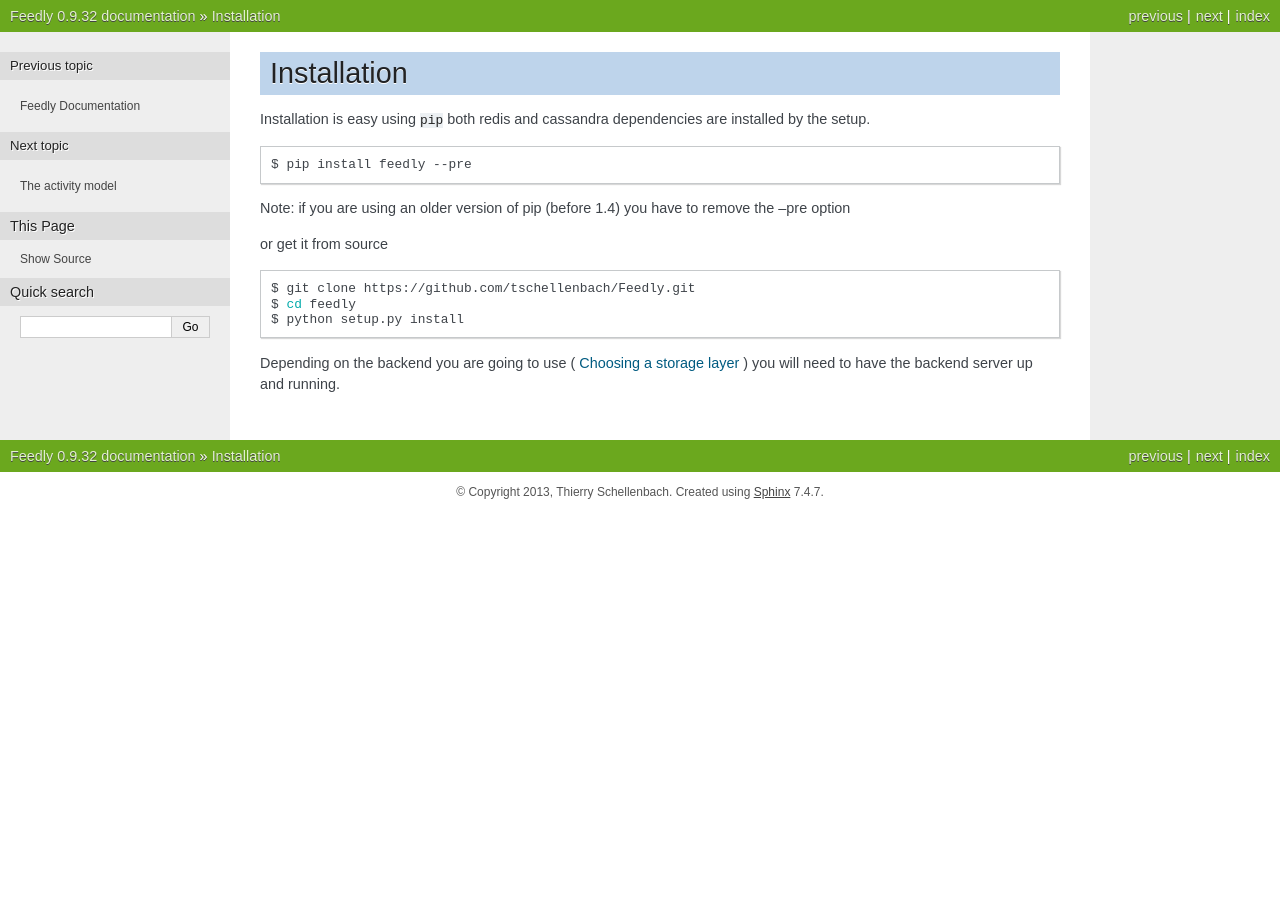
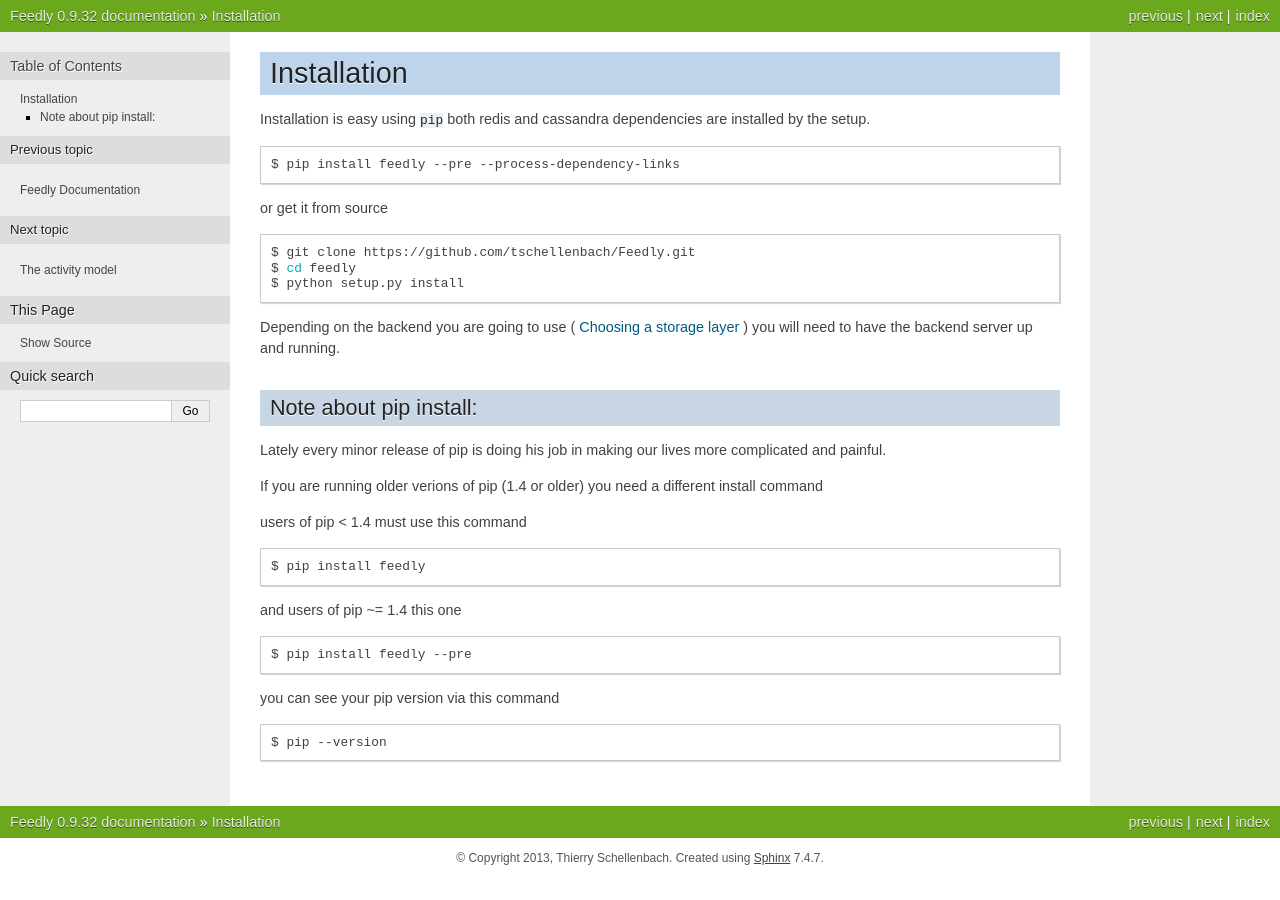
Before and after one commit to tschellenbach/Stream-Framework, a Sphinx documentation site: the page built from docs/installation.rst, in a window 1280 px wide. Built offline with Sphinx 7.4.7, drawn with Linux system fonts in a browser that asks for light colours; the version number is read from the project's files by our own code.

Commit message:
update docs for pip 1.5

```diff
--- a/docs/installation.rst
+++ b/docs/installation.rst
@@ -5,9 +5,7 @@ Installation is easy using ``pip`` both redis and cassandra dependencies are ins
 
 .. code-block:: bash
 
-    $ pip install feedly --pre
-
-Note: if you are using an older version of pip (before 1.4) you have to remove the --pre option
+    $ pip install feedly --pre --process-dependency-links
 
 or get it from source
 
@@ -17,5 +15,33 @@ or get it from source
     $ cd feedly
     $ python setup.py install
 
+
 Depending on the backend you are going to use ( :ref:`choosing_a_storage_backend` ) you will need to have the backend server
 up and running.
+
+
+Note about pip install:
+-----------------------
+
+Lately every minor release of pip is doing his job in making our lives more complicated and painful.
+
+If you are running older verions of pip (1.4 or older) you need a different install command
+
+users of pip < 1.4 must use this command
+
+.. code-block:: bash
+
+    $ pip install feedly
+
+
+and users of pip ~= 1.4 this one
+
+.. code-block:: bash
+
+    $ pip install feedly --pre
+
+you can see your pip version via this command
+
+.. code-block:: bash
+
+    $ pip --version
```
